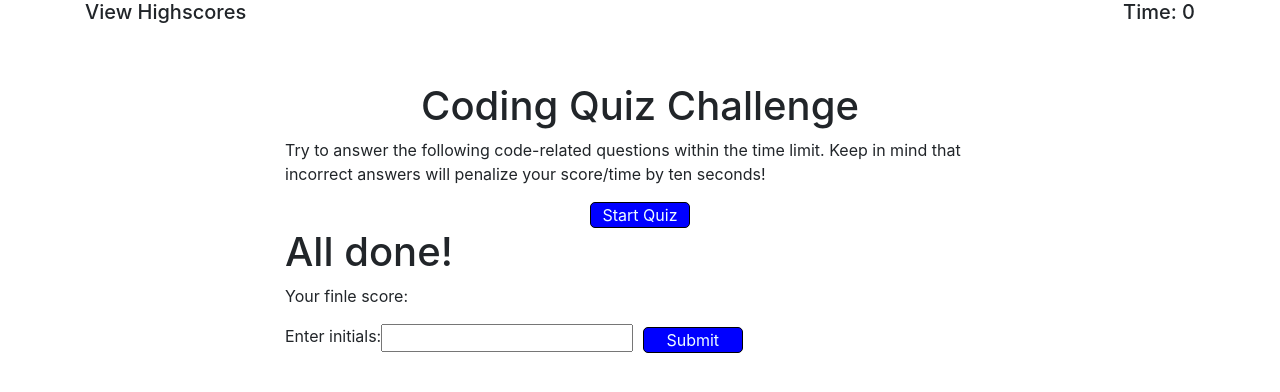
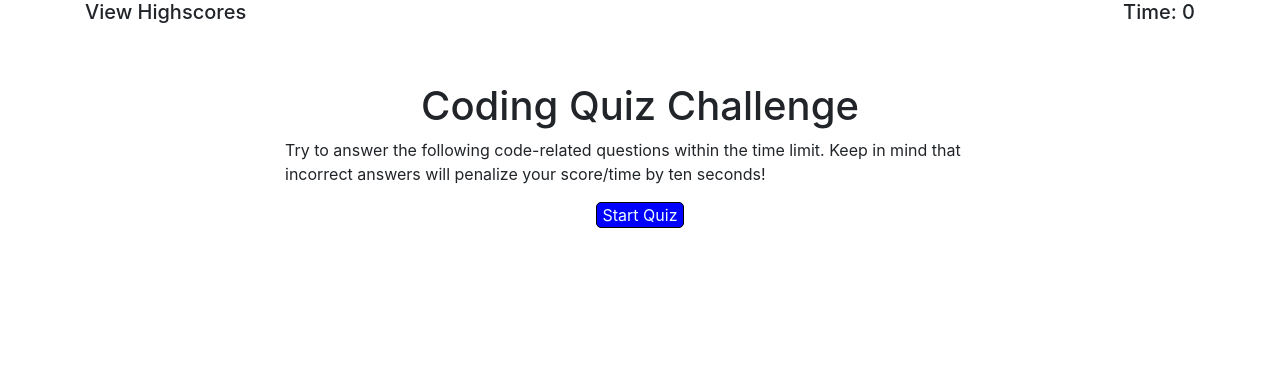
Before and after one commit to BrockThigpen/Quiz-App, a plain HTML site: page index.html in a window 1280 px wide. Drawn offline with nearby package versions, Linux system fonts and the light colour scheme.

Commit message:
added rest of results

```diff
--- a/assets/css/style.css
+++ b/assets/css/style.css
@@ -15,8 +15,8 @@ body{
 }
 .btn{
     padding-top: 0px;
-    scroll-padding-bottom: 0px;
-    width: 100px;
+    padding-bottom: 0px;
+    width: auto;
     border: 1px solid black;
     color: azure;
     background-color: blue;
@@ -32,7 +32,7 @@ body{
 #enterI{
     float: left;
 }
-li{
+#answers li{
     cursor: pointer;
     padding-left: 5px;
     padding-right: 5px;
@@ -48,3 +48,6 @@ li{
 li:hover{
     background-color: cornflowerblue;
 }
+#scoreList{
+    background-color: cornflowerblue
+}
--- a/index.html
+++ b/index.html
@@ -31,17 +31,22 @@
         </div>
         <!-- score input -->
         <div id="scoreInput" class="container col-md-8 col-sm-10 d-flex flex-column">
-            <h1 id="doneH">All done!</h1>
-            <p id="doneP">Your finle score: </p>
+            <h1 class="hide" id="doneH">All done!</h1>
+            <p class="hide" id="doneP">Your finle score: </p>
             <div>
-                <p id="enterI">Enter initials:</p>
-                <input class="p-0" type="text" id="playerInitials">
-                <button class="btn" id="initalSubmit">Submit</button>
+                <p class="hide" id="enterI">Enter initials:</p>
+                <input class="p-0 hide" type="text" id="playerInitials">
+                <button class="btn hide" id="initalSubmit">Submit</button>
             </div>
         </div>
         <!-- show past scores -->
         <div id="highScores" class="container col-md-8 col-sm-10 d-flex flex-column">
-
+            <h1 class="hide">Highscores</h1>
+            <ol class="hide" id="scoreList"></ol>
+            <div>
+                <button class="btn hide" type="button" id="restart">Go Back</button>
+                <button class="btn hide" type="button" id="deletescores">Clear Highscores</button>
+            </div>
         </div>
     </div>
 </body>
```
